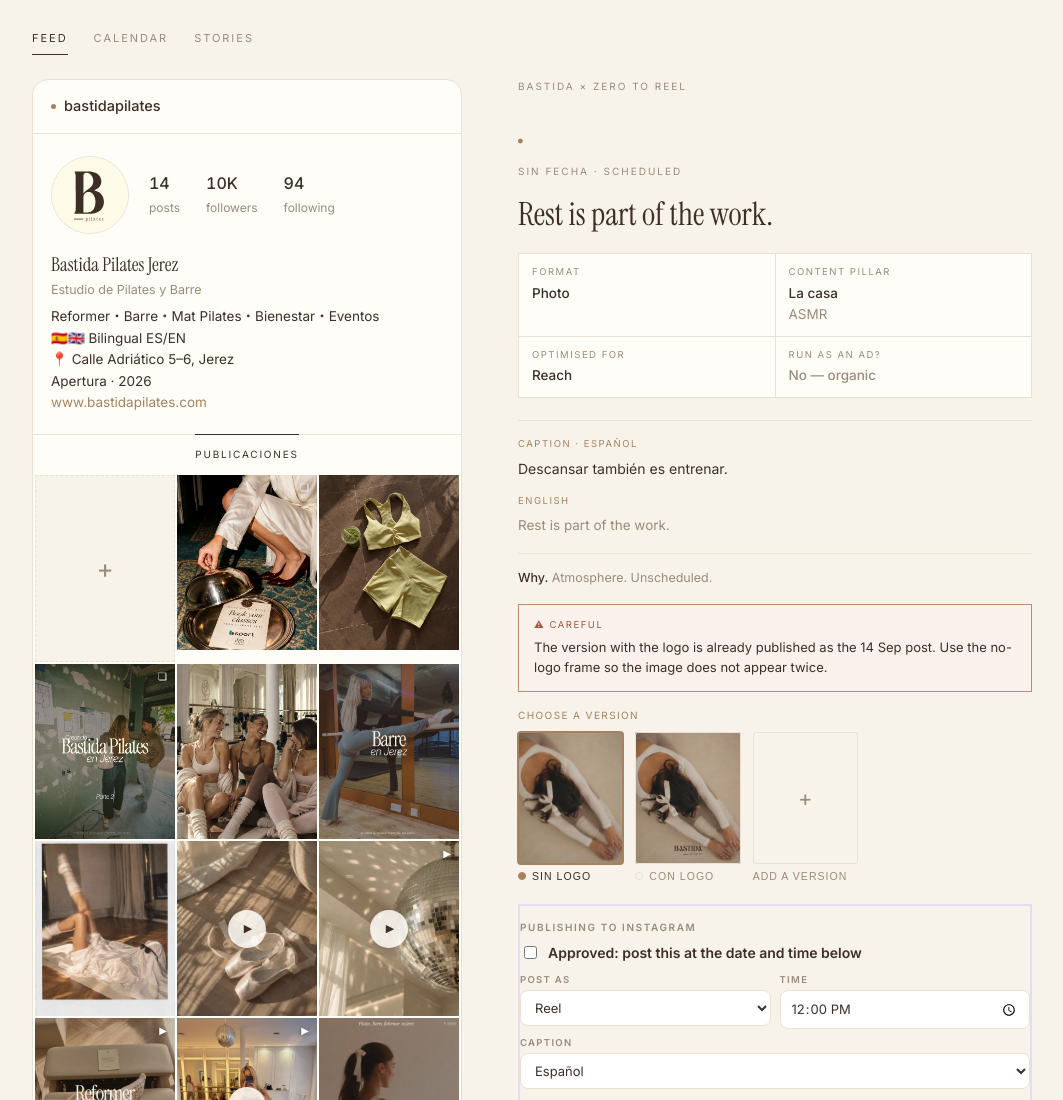
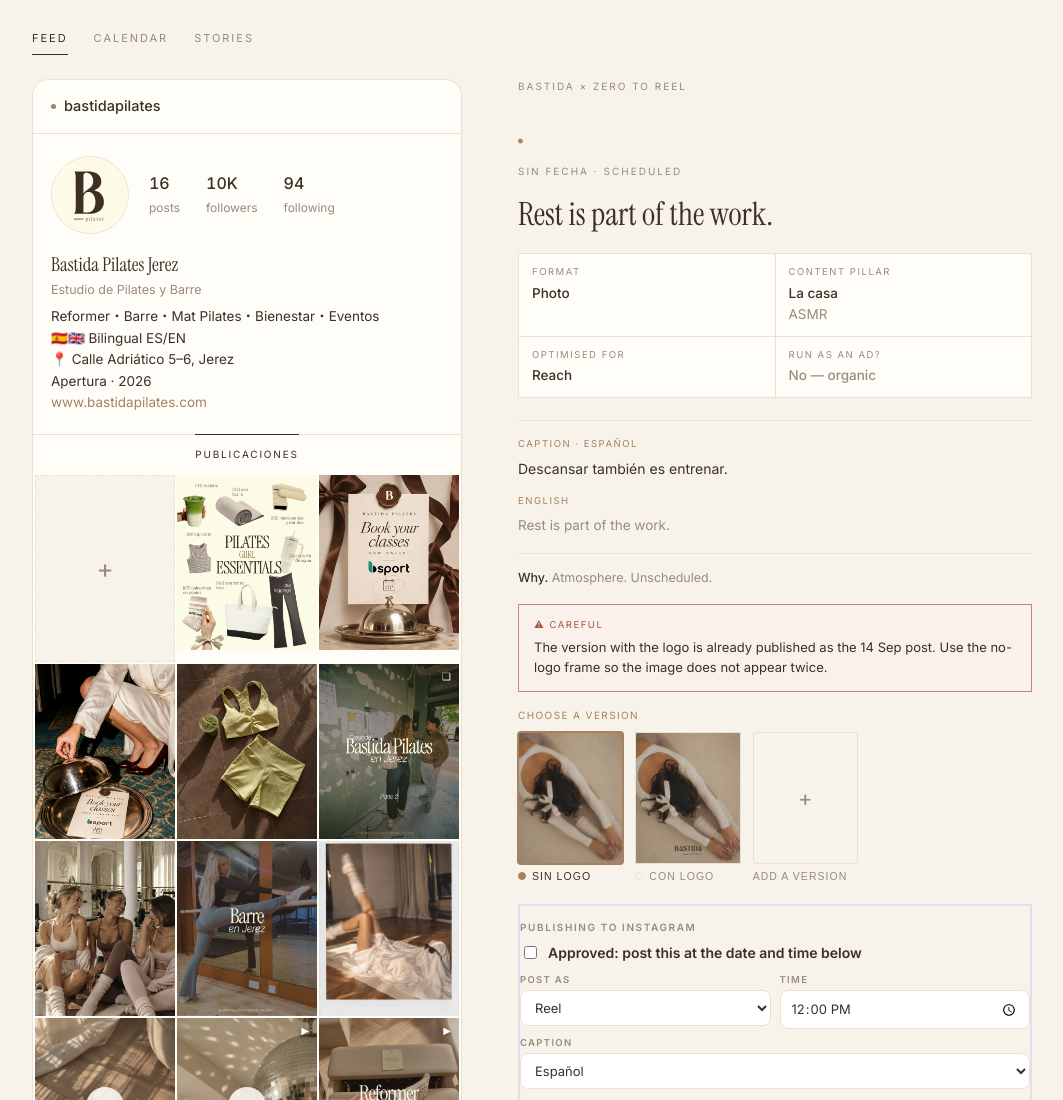
Before and after one commit to katerini007/bastida-preview-9bb2e9, a plain HTML site: page index.html in a window 1280 px wide. Shown: the top 1100 px of the page, without its empty margins (108-1171 px from the left). Drawn offline with Linux system fonts and the light colour scheme.

Commit message:
Add two posts: bsport "booking now online" (Tue 24 Nov) and Pilates girl essentials (Sat 28 Nov)
- n5: La casa · Build with us · bsport, 2 cover options, test as ad
- n6: ¿Y si lo prueba…? · Trends, Spanish + English versions, organic
- both land after the 14 Nov posts (after hints), captions are drafts

Co-Authored-By: Claude Sonnet 5.5 <noreply@anthropic.com>

```diff
--- a/index.html
+++ b/index.html
@@ -388,6 +388,8 @@ const POSTS=[
   note:"Colocado justo después del carrusel «Creando Bastida · Parte 2» (10 Nov) — dime si prefieres otro día.",
   alt:0,alts:[{label:"Opción 1",img:"covers/a1.jpg"},{label:"Opción 2",img:"covers/a2.jpg"}]},
  {id:"n4",iso:"2026-11-14",n:"10",img:"carousels/n4/1.jpg",date:"Sáb 14 Nov",fmt:"Carousel",pillar:"La casa",sub:"Build with us · Colaboración bsport",goal:"Reach",ad:"no",adwhy:"Collab with bsport, our booking platform. Short, aspirational reveal that tells the city booking opens in January 2027 and points to the waitlist.",title:"Booking opens January 2027 — collab with bsport",es:"Reservar tu clase en Bastida será así de fácil. 🤍\n\nA partir de enero de 2027 podrás reservar tus clases con bsport, nuestra plataforma de reservas.\n\nApúntate a la lista de espera (enlace en la bio) y serás de las primeras en saberlo.",en:"Booking your class at Bastida is going to be this easy. 🤍\n\nFrom January 2027 you'll be able to book your classes with bsport, our booking platform.\n\nJoin the waitlist (link in bio) and be the first to know.",note:"Carrusel de 2 imágenes (colab bsport). Texto del pie = borrador, pendiente de tu versión.",after:"as",ratio:"3/4",pubkind:"carousel",pubsel:"[\"p:carousels/n4/1.jpg\", \"p:carousels/n4/2.jpg\"]",slides:[{"k": "img", "s": "carousels/n4/1.jpg"}, {"k": "img", "s": "carousels/n4/2.jpg"}]},
+ {id:"n5",iso:"2026-11-24",n:"11",img:"covers/n5a.jpg",date:"Mar 24 Nov",fmt:"Photo",pillar:"La casa",sub:"Build with us · bsport",goal:"Conversion",ad:"test",adwhy:"Booking is now online with bsport: a milestone for the build story and a practical post that removes friction. Logistics and offers convert, so test it as a short ad (1–2 days) before committing budget.",title:"Book your classes — now online with bsport",es:"¡Las reservas de Bastida ya están online! 🤍\n\nReserva tus clases con bsport desde el enlace de la bio.\n\nY si todavía no estás en la lista de espera, apúntate para ser de las primeras en enterarte de todo.",en:"Booking at Bastida is now online! 🤍\n\nBook your classes with bsport through the link in our bio.\n\nAnd if you're not on the waitlist yet, join it to be the first to hear everything.",note:"Pie de foto = borrador mío, pendiente de tu versión. Confirma que el enlace de reservas ya está en la bio.",after:"n4",alt:0,alts:[{label:"1 · Sin logo",img:"covers/n5a.jpg"},{label:"2 · Con logo",img:"covers/n5b.jpg"}],pubkind:"photo",pubsel:"[\"p:covers/n5a.jpg\"]"},
+ {id:"n6",iso:"2026-11-28",n:"12",img:"covers/n6es.jpg",date:"Sáb 28 Nov",fmt:"Photo",pillar:"¿Y si lo prueba…?",sub:"Trends · Pilates girl essentials",goal:"Reach",ad:"no",adwhy:"Light, shareable list post for the growth pillar: it is made to be saved and sent to a friend. Organic only. The English version can be posted separately for the English layer (Sunday slot).",title:"Pilates girl essentials",es:"Lo que no puede faltar en tu bolso de pilates 🍵🤍\n\n01 matcha · 02 toalla · 03 mancuernas y bandas · 04 botella de agua · 05 leggings · 06 bolsa tote · 07 calcetines de pilates · 08 top corto\n\n¿Qué añadirías tú? Guárdalo para tu próxima clase y mándaselo a tu amiga. ✨",en:"What you need in your Pilates bag 🍵🤍\n\n01 matcha · 02 towel · 03 dumbbells & weight bands · 04 water bottle · 05 leggings · 06 tote bag · 07 pilates socks · 08 crop top\n\nWhat would you add? Save it for your next class and send it to a friend. ✨",warn:"Revisa la versión en inglés: la numeración se repite ([04] botella y [04] leggings) y termina en [07]; la española llega a [08]. En la española pone «GIIRL» con dos I. Además se ven marcas de otros (Stanley, elliosa, LOKI).",note:"Pie de foto = borrador mío, pendiente de tu versión. Español es la portada principal; la versión inglesa puede ir como publicación aparte para la capa en inglés.",after:"n5",alt:0,alts:[{label:"Español",img:"covers/n6es.jpg"},{label:"English",img:"covers/n6en.jpg"}],pubkind:"photo",pubsel:"[\"p:covers/n6es.jpg\"]"},
  {id:"p8",img:"covers/p8.jpg",date:"Sin fecha",fmt:"Photo",pillar:"La casa",sub:"ASMR",
   goal:"Reach",ad:"no",adwhy:"Atmosphere. Unscheduled — hold it for a slot that needs filling.",
   title:"Matcha and a wax seal.",
```
Also changed, not shown: covers/n5a.jpg (added), covers/n5b.jpg (added), covers/n6en.jpg (added), covers/n6es.jpg (added).
